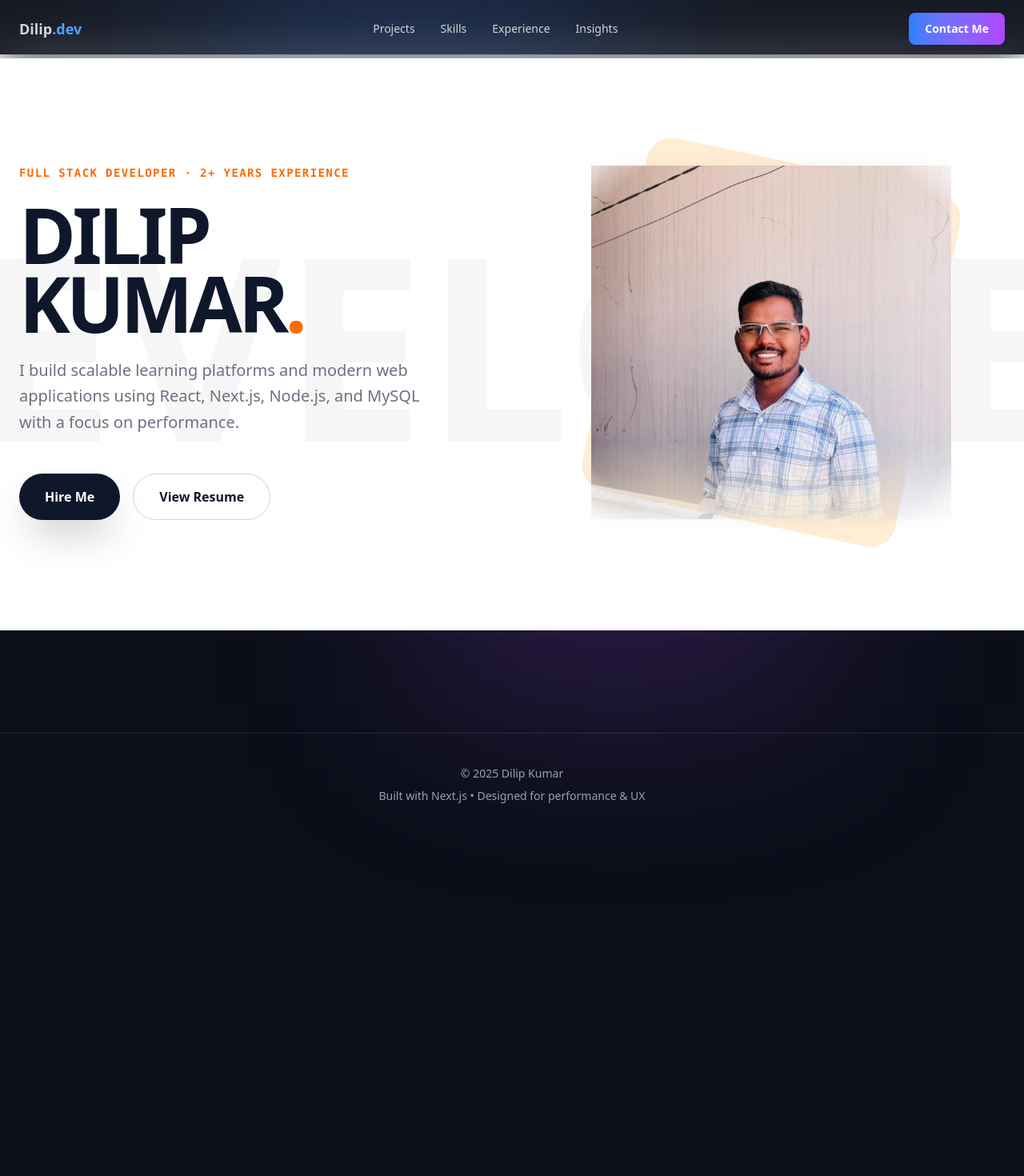
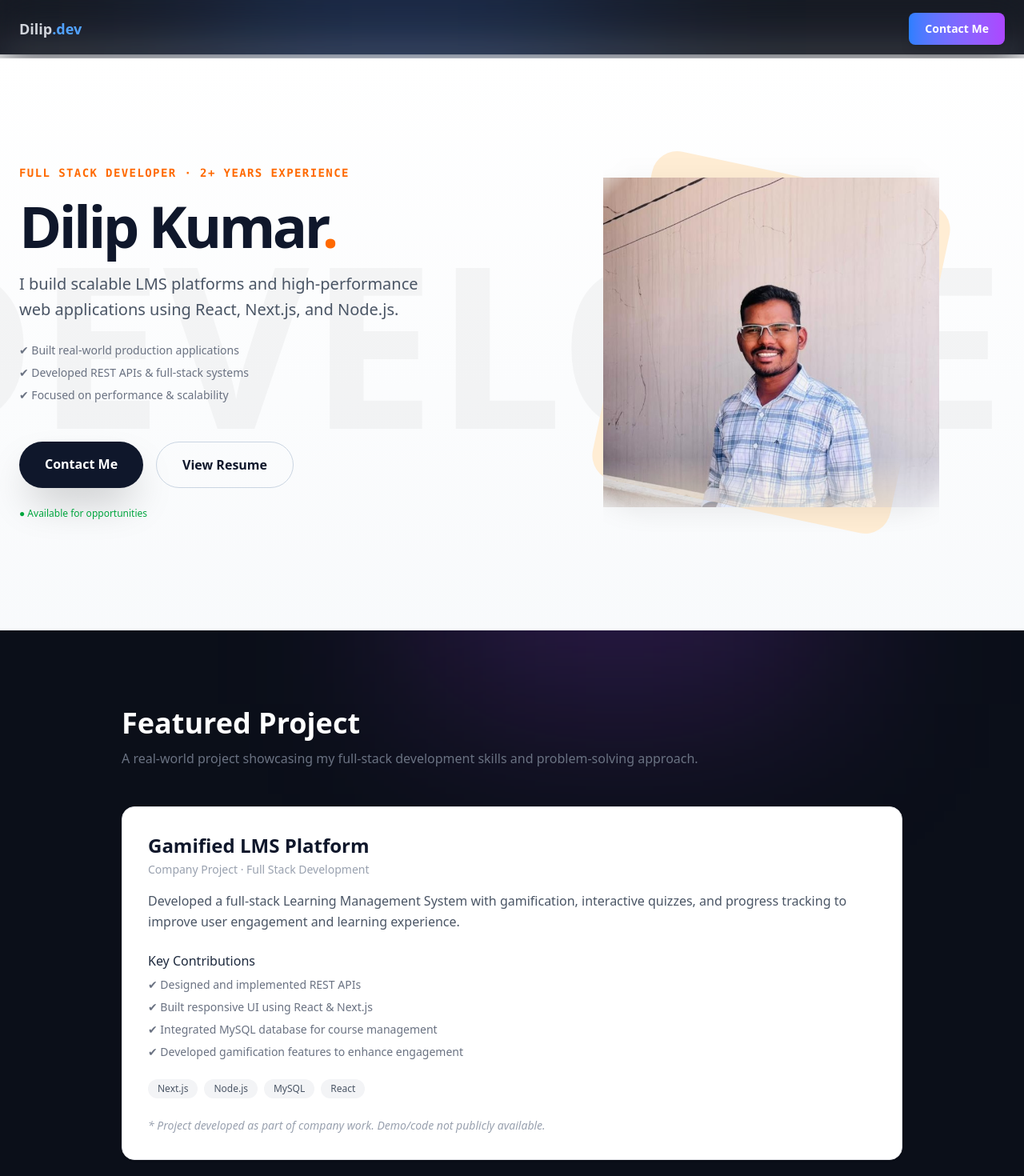
Before and after one commit to DilipKumarKandula/kanduladilipkumar, a Next.js app: page / in a window 1280 px wide. Shown: the top 1470 px of the page at 80% size. Before the commit the page ends 1045 px from the top, so only its background shows below. Built offline with nearby package versions, Linux system fonts and the light colour scheme.

Commit message:
updated contact UI

```diff
--- a/src/app/api/contact/route.js
+++ b/src/app/api/contact/route.js
@@ -23,7 +23,6 @@ export async function POST(req) {
       `,
     });
 
-
     return Response.json({ success: true });
   } catch (error) {
     return Response.json({ success: false });
--- a/src/app/components/Contact.js
+++ b/src/app/components/Contact.js
@@ -165,7 +165,6 @@ export default function Contact() {
 
         <p className="mt-3 text-gray-500 text-center text-sm sm:text-base">
           Open to full-time and freelance opportunities. I usually respond within 24 hours.
-
         </p>
 
         {/* Success Message */}
@@ -190,7 +189,7 @@ export default function Contact() {
               onChange={handleChange}
               placeholder="Enter your name"
               required
-              className="px-4 py-3 rounded-lg border border-gray-300 focus:outline-none focus:ring-2 focus:ring-blue-400"
+               className="px-4 py-3 rounded-lg border border-gray-300 text-black focus:outline-none focus:ring-2 focus:ring-blue-400"
             />
           </div>
 
@@ -207,7 +206,7 @@ export default function Contact() {
               onChange={handleChange}
               placeholder="Enter your email"
               required
-              className="px-4 py-3 rounded-lg border border-gray-300 focus:outline-none focus:ring-2 focus:ring-blue-400"
+              className="px-4 py-3 rounded-lg border border-gray-300 text-black focus:outline-none focus:ring-2 focus:ring-blue-400"
             />
           </div>
 
@@ -224,7 +223,7 @@ export default function Contact() {
               placeholder="Write your message..."
               rows="5"
               required
-              className="px-4 py-3 rounded-lg border border-gray-300 focus:outline-none focus:ring-2 focus:ring-blue-400"
+               className="px-4 py-3 rounded-lg border border-gray-300 text-black focus:outline-none focus:ring-2 focus:ring-blue-400"
             />
           </div>
 
--- a/src/app/components/Footer.js
+++ b/src/app/components/Footer.js
@@ -1,6 +1,6 @@
 export default function Footer() {
   return (
-    <footer className="border-t border-white/10 mt-32">
+    <footer className="border-t border-white/10">
       <div className="max-w-7xl mx-auto px-6 py-10 text-center text-gray-400 text-sm">
 
         <p>© {new Date().getFullYear()} Dilip Kumar</p>
--- a/src/app/components/Hero.js
+++ b/src/app/components/Hero.js
@@ -1,3 +1,119 @@
+// "use client";
+
+// import { motion } from "framer-motion";
+// import Image from "next/image";
+
+// export default function Hero() {
+//   return (
+//     <section className="relative min-h-[90vh] flex items-center justify-center px-6 py-20 overflow-hidden bg-[#ffffff]">
+
+//       {/* BACKGROUND ACCENT - Subtle oversized text for depth */}
+//       <div className="absolute inset-0 flex items-center justify-center pointer-events-none select-none opacity-[0.03]">
+//         <h1 className="text-[25vw] font-bold text-black leading-none">DEVELOPER</h1>
+//       </div>
+
+//       <div className="max-w-7xl mx-auto w-full grid lg:grid-cols-2 gap-16 items-center relative z-10">
+
+//         {/* LEFT CONTENT */}
+//         <div className="order-2 lg:order-1 text-center lg:text-left">
+//           <motion.div
+//             initial={{ opacity: 0, x: -30 }}
+//             animate={{ opacity: 1, x: 0 }}
+//             transition={{ duration: 0.6 }}
+//             className="space-y-6"
+//           >
+//             <p className="text-orange-500 font-mono tracking-widest text-sm uppercase font-bold">
+//               Full Stack Developer · 2+ Years Experience
+//             </p>
+
+//             <h1 className="text-6xl md:text-8xl font-black text-slate-900 leading-[0.9] tracking-tighter">
+//               DILIP <br /> KUMAR<span className="text-orange-500">.</span>
+//             </h1>
+
+//             <p className="text-gray-500 text-lg md:text-xl max-w-lg mx-auto lg:mx-0 leading-relaxed">
+//               I build scalable learning platforms and modern web applications
+//               using React, Next.js, Node.js, and MySQL with a focus on performance.
+//             </p>
+
+// <div className="pt-6 flex flex-col sm:flex-row gap-4 justify-center lg:justify-start">
+
+//   {/* PRIMARY CTA */}
+//   {/* <motion.button
+//     whileHover={{ scale: 1.05 }}
+//     whileTap={{ scale: 0.95 }}
+//     onClick={() =>
+//       document.getElementById("contact").scrollIntoView({ behavior: "smooth" })
+//     }
+//     className="px-8 py-4 bg-slate-900 text-white rounded-full font-bold shadow-2xl hover:bg-orange-500 transition-colors duration-300"
+//   >
+//     Hire Me
+//   </motion.button> */}
+
+//   {/* SECONDARY CTA */}
+//   {/* <motion.a
+//     whileHover={{ scale: 1.05 }}
+//     whileTap={{ scale: 0.95 }}
+//     href="/resume/Kandula_Dilip_Kumar_Resume.pdf"
+//     target="_blank"
+//     className="px-8 py-4 border border-slate-300 text-slate-900 rounded-full font-bold hover:bg-slate-100 transition"
+//   >
+//     View Resume
+//   </motion.a> */}
+
+// </div>
+//           </motion.div>
+//         </div>
+
+//         {/* RIGHT SIDE - THE FLOATING PORTRAIT */}
+//         <div className="order-1 lg:order-2 relative group flex justify-center">
+
+//           {/* Decorative Square Behind */}
+//           <motion.div
+//             initial={{ rotate: 0 }}
+//             animate={{ rotate: 12 }}
+//             className="absolute top-1/2 left-1/2 -translate-x-1/2 -translate-y-1/2 w-[300px] h-[350px] sm:w-[400px] sm:h-[450px] bg-orange-100 rounded-[2rem] -z-10"
+//           />
+
+//           <motion.div
+//             initial={{ opacity: 0, scale: 0.8 }}
+//             animate={{ opacity: 1, scale: 1 }}
+//             transition={{ duration: 0.8 }}
+//             className="relative h-[400px] sm:h-[500px] w-full max-w-[450px]"
+//           >
+//             <Image
+//               src="/profile.jpeg"
+//               alt="Dilip Kumar"
+//               fill
+//               className="object-contain
+//                 /* Advanced Fading to mix with the design */
+//                 [mask-image:linear-gradient(to_bottom,black_75%,transparent_98%),radial-gradient(circle_at_center,black_80%,transparent_100%)]
+//                 [mask-composite:intersect]
+//                 drop-shadow-2xl"
+//               priority
+//             />
+//           </motion.div>
+//         </div>
+
+//       </div>
+//     </section>
+//   );
+// }
+
+
+
+
+
+
+
+
+
+
+
+
+
+
+
+
 "use client";
 
 import { motion } from "framer-motion";
@@ -5,11 +121,13 @@ import Image from "next/image";
 
 export default function Hero() {
   return (
-    <section className="relative min-h-[90vh] flex items-center justify-center px-6 py-20 overflow-hidden bg-[#ffffff]">
+    <section className="relative min-h-[90vh] flex items-center justify-center px-6 py-20 overflow-hidden bg-gradient-to-b from-white to-slate-50">
 
-      {/* BACKGROUND ACCENT - Subtle oversized text for depth */}
+      {/* BACKGROUND TEXT */}
       <div className="absolute inset-0 flex items-center justify-center pointer-events-none select-none opacity-[0.03]">
-        <h1 className="text-[25vw] font-bold text-black leading-none">DEVELOPER</h1>
+        <h1 className="text-[22vw] font-bold text-black leading-none">
+          DEVELOPER
+        </h1>
       </div>
 
       <div className="max-w-7xl mx-auto w-full grid lg:grid-cols-2 gap-16 items-center relative z-10">
@@ -22,76 +140,93 @@ export default function Hero() {
             transition={{ duration: 0.6 }}
             className="space-y-6"
           >
+            {/* Tagline */}
             <p className="text-orange-500 font-mono tracking-widest text-sm uppercase font-bold">
               Full Stack Developer · 2+ Years Experience
             </p>
 
-            <h1 className="text-6xl md:text-8xl font-black text-slate-900 leading-[0.9] tracking-tighter">
-              DILIP <br /> KUMAR<span className="text-orange-500">.</span>
+            {/* Name */}
+            <h1 className="text-5xl md:text-7xl font-black text-slate-900 leading-[0.9] tracking-tighter">
+              Dilip Kumar<span className="text-orange-500">.</span>
             </h1>
 
-            <p className="text-gray-500 text-lg md:text-xl max-w-lg mx-auto lg:mx-0 leading-relaxed">
-              I build scalable learning platforms and modern web applications
-              using React, Next.js, Node.js, and MySQL with a focus on performance.
+            {/* Value Statement */}
+            <p className="text-gray-600 text-lg md:text-xl max-w-lg mx-auto lg:mx-0 leading-relaxed">
+              I build scalable LMS platforms and high-performance web applications
+              using React, Next.js, and Node.js.
             </p>
 
+            {/* Trust Signals */}
+            <div className="flex flex-col gap-2 text-sm text-gray-500">
+            <p>✔ Built real-world production applications</p>
+            <p>✔ Developed REST APIs & full-stack systems</p>
+            <p>✔ Focused on performance & scalability</p>
+            </div>
+
+            {/* CTA BUTTONS */}
             <div className="pt-6 flex flex-col sm:flex-row gap-4 justify-center lg:justify-start">
 
-  {/* PRIMARY CTA */}
-  <motion.button
+              {/* Contact */}
+              <motion.a
+                href="/contact"
                 whileHover={{ scale: 1.05 }}
                 whileTap={{ scale: 0.95 }}
-    onClick={() =>
-      document.getElementById("contact").scrollIntoView({ behavior: "smooth" })
-    }
-    className="px-8 py-4 bg-slate-900 text-white rounded-full font-bold shadow-2xl hover:bg-orange-500 transition-colors duration-300"
+                className="px-8 py-4 bg-slate-900 text-white rounded-full font-bold shadow-2xl hover:bg-orange-500 transition"
               >
-    Hire Me
-  </motion.button>
+                Contact Me
+              </motion.a>
 
-  {/* SECONDARY CTA */}
+              {/* Resume */}
               <motion.a
+                href="/resume/Kandula_Dilip_Kumar_Resume.pdf"
+                target="_blank"
                 whileHover={{ scale: 1.05 }}
                 whileTap={{ scale: 0.95 }}
-    href="/resume/Kandula_Dilip_Kumar_Resume.pdf"
-    target="_blank"
                 className="px-8 py-4 border border-slate-300 text-slate-900 rounded-full font-bold hover:bg-slate-100 transition"
               >
                 View Resume
               </motion.a>
 
             </div>
+
+            {/* Availability */}
+            <p className="text-xs text-green-600 font-medium">
+              ● Available for opportunities
+            </p>
+
           </motion.div>
         </div>
 
-        {/* RIGHT SIDE - THE FLOATING PORTRAIT */}
-        <div className="order-1 lg:order-2 relative group flex justify-center">
+        {/* RIGHT SIDE IMAGE */}
+        <div className="order-1 lg:order-2 relative flex justify-center">
 
-          {/* Decorative Square Behind */}
+          {/* Background shape */}
           <motion.div
             initial={{ rotate: 0 }}
             animate={{ rotate: 12 }}
-            className="absolute top-1/2 left-1/2 -translate-x-1/2 -translate-y-1/2 w-[300px] h-[350px] sm:w-[400px] sm:h-[450px] bg-orange-100 rounded-[2rem] -z-10"
+            className="absolute top-1/2 left-1/2 -translate-x-1/2 -translate-y-1/2
+              w-[280px] h-[320px] sm:w-[380px] sm:h-[420px]
+              bg-orange-100 rounded-[2rem] -z-10"
           />
 
+          {/* Image */}
           <motion.div
-            initial={{ opacity: 0, scale: 0.8 }}
+            initial={{ opacity: 0, scale: 0.85 }}
             animate={{ opacity: 1, scale: 1 }}
             transition={{ duration: 0.8 }}
-            className="relative h-[400px] sm:h-[500px] w-full max-w-[450px]"
+            className="relative h-[360px] sm:h-[480px] w-full max-w-[420px]"
           >
             <Image
               src="/profile.jpeg"
               alt="Dilip Kumar"
               fill
-              className="object-contain
-                /* Advanced Fading to mix with the design */
-                [mask-image:linear-gradient(to_bottom,black_75%,transparent_98%),radial-gradient(circle_at_center,black_80%,transparent_100%)]
-                [mask-composite:intersect]
-                drop-shadow-2xl"
+              className="object-contain drop-shadow-2xl
+              [mask-image:linear-gradient(to_bottom,black_80%,transparent_100%),radial-gradient(circle_at_center,black_85%,transparent_100%)]
+              [mask-composite:intersect]"
               priority
             />
           </motion.div>
+
         </div>
 
       </div>
--- a/src/app/components/Navbar.js
+++ b/src/app/components/Navbar.js
@@ -72,10 +72,10 @@ export default function Navbar() {
 
         {/* Links */}
         <div className="hidden md:flex gap-8 text-sm text-gray-300">
-          <Link href="/#projects">Projects</Link>
+          {/* <Link href="/#projects">Projects</Link>
           <Link href="/#skills">Skills</Link>
           <Link href="/#experience">Experience</Link>
-          <Link href="/#insights">Insights</Link>
+          <Link href="/#insights">Insights</Link> */}
         </div>
 
         {/* ONLY CTA */}
--- a/src/app/components/Projects.js
+++ b/src/app/components/Projects.js
@@ -1,75 +1,152 @@
+// "use client";
+
+// import { motion } from "framer-motion";
+
+// const projects = [
+//   {
+//     title: "Learning Management System (LMS)",
+//     description:
+//       "Developed a full-stack LMS platform with course management, quizzes, progress tracking, and gamified learning features.",
+//     impact:
+//       "Enabled structured learning workflows with interactive modules and secure authentication.",
+//     tech: ["Next.js", "Node.js", "MySQL", "JWT"],
+//     highlights: [
+//       "Built REST APIs for frontend–backend communication",
+//       "Implemented JWT-based authentication and role-based access control",
+//       "Optimized performance and responsiveness across devices",
+//     ],
+//     github: "#",
+//     live: "#",
+//   },
+// ];
+
+// export default function Projects() {
+//   return (
+//     <section id="projects" className="px-6 max-w-5xl mx-auto mt-20">
+
+//       <h2 className="text-2xl md:text-3xl font-semibold mb-10">
+//         Projects
+//       </h2>
+
+//       <div className="space-y-8">
+//         {projects.map((project, i) => (
+//           <motion.div
+//             key={i}
+//             initial={{ opacity: 0, y: 30 }}
+//             whileInView={{ opacity: 1, y: 0 }}
+//             className="border border-white/10 rounded-lg p-6 hover:border-white/20 transition"
+//           >
+//             {/* Title */}
+//             <h3 className="text-lg font-semibold">{project.title}</h3>
+
+//             {/* Description */}
+//             <p className="mt-3 text-gray-400">
+//               {project.description}
+//             </p>
+
+//             {/* Impact */}
+//             <p className="mt-2 text-sm text-blue-400">
+//               {project.impact}
+//             </p>
+
+//             {/* Highlights */}
+//             <ul className="mt-3 text-sm text-gray-400 space-y-1">
+//               {project.highlights.map((item, idx) => (
+//                 <li key={idx}>• {item}</li>
+//               ))}
+//             </ul>
+
+//             {/* Tech */}
+//             <div className="mt-4 flex flex-wrap gap-2 text-xs text-gray-300">
+//               {project.tech.map((tech, idx) => (
+//                 <span
+//                   key={idx}
+//                   className="border border-white/10 px-2 py-1 rounded"
+//                 >
+//                   {tech}
+//                 </span>
+//               ))}
+//             </div>
+//           </motion.div>
+//         ))}
+//       </div>
+
+//     </section>
+//   );
+// }
+
+
 "use client";
 
 import { motion } from "framer-motion";
 
-const projects = [
-  {
-    title: "Learning Management System (LMS)",
-    description:
-      "Developed a full-stack LMS platform with course management, quizzes, progress tracking, and gamified learning features.",
-    impact:
-      "Enabled structured learning workflows with interactive modules and secure authentication.",
-    tech: ["Next.js", "Node.js", "MySQL", "JWT"],
-    highlights: [
-      "Built REST APIs for frontend–backend communication",
-      "Implemented JWT-based authentication and role-based access control",
-      "Optimized performance and responsiveness across devices",
-    ],
-    github: "#",
-    live: "#",
-  },
-];
-
 export default function Projects() {
   return (
-    <section id="projects" className="px-6 max-w-5xl mx-auto mt-20">
+    <section className="px-6 max-w-5xl mx-auto mt-24 mb-24">
 
-      <h2 className="text-2xl md:text-3xl font-semibold mb-10">
-        Projects
+      {/* Heading */}
+      <h2 className="text-3xl md:text-4xl font-bold text-white">
+        Featured Project
       </h2>
 
-      <div className="space-y-8">
-        {projects.map((project, i) => (
+      <p className="mt-3 text-gray-500 ">
+        A real-world project showcasing my full-stack development skills and problem-solving approach.
+      </p>
+
+      {/* Project Card */}
       <motion.div
-            key={i}
-            initial={{ opacity: 0, y: 30 }}
+        initial={{ opacity: 0, y: 40 }}
         whileInView={{ opacity: 1, y: 0 }}
-            className="border border-white/10 rounded-lg p-6 hover:border-white/20 transition"
+        className="mt-12 p-8 rounded-2xl border border-gray-200 bg-white shadow-sm hover:shadow-xl transition"
       >
         {/* Title */}
-            <h3 className="text-lg font-semibold">{project.title}</h3>
+        <h3 className="text-2xl font-semibold text-slate-900">
+          Gamified LMS Platform
+        </h3>
+
+        {/* Company Tag */}
+        <p className="text-sm text-gray-400 mt-1">
+          Company Project · Full Stack Development
+        </p>
 
         {/* Description */}
-            <p className="mt-3 text-gray-400">
-              {project.description}
+        <p className="mt-4 text-gray-600 leading-relaxed">
+          Developed a full-stack Learning Management System with gamification,
+          interactive quizzes, and progress tracking to improve user engagement
+          and learning experience.
         </p>
 
-            {/* Impact */}
-            <p className="mt-2 text-sm text-blue-400">
-              {project.impact}
-            </p>
+        {/* Key Contributions */}
+        <div className="mt-6">
+          <h4 className="font-medium text-slate-800 mb-2">
+            Key Contributions
+          </h4>
 
-            {/* Highlights */}
-            <ul className="mt-3 text-sm text-gray-400 space-y-1">
-              {project.highlights.map((item, idx) => (
-                <li key={idx}>• {item}</li>
-              ))}
+          <ul className="space-y-2 text-sm text-gray-500">
+            <li>✔ Designed and implemented REST APIs</li>
+            <li>✔ Built responsive UI using React & Next.js</li>
+            <li>✔ Integrated MySQL database for course management</li>
+            <li>✔ Developed gamification features to enhance engagement</li>
           </ul>
+        </div>
 
-            {/* Tech */}
-            <div className="mt-4 flex flex-wrap gap-2 text-xs text-gray-300">
-              {project.tech.map((tech, idx) => (
+        {/* Tech Stack */}
+        <div className="mt-6 flex flex-wrap gap-2">
+          {["Next.js", "Node.js", "MySQL", "React"].map((tech, i) => (
             <span
-                  key={idx}
-                  className="border border-white/10 px-2 py-1 rounded"
+              key={i}
+              className="text-xs px-3 py-1 rounded-full bg-gray-100 text-gray-600"
             >
               {tech}
             </span>
           ))}
         </div>
+
+        {/* Note instead of links */}
+        <div className="mt-6 text-sm text-gray-400 italic">
+          * Project developed as part of company work. Demo/code not publicly available.
+        </div>
       </motion.div>
-        ))}
-      </div>
 
     </section>
   );
--- a/src/app/page.js
+++ b/src/app/page.js
@@ -9,7 +9,7 @@ export default function Home() {
   return (
     <>
       <Hero />
-
+      <Projects/>
     </>
   );
 }
```
Lines whose indentation alone changed are shown as unchanged.
